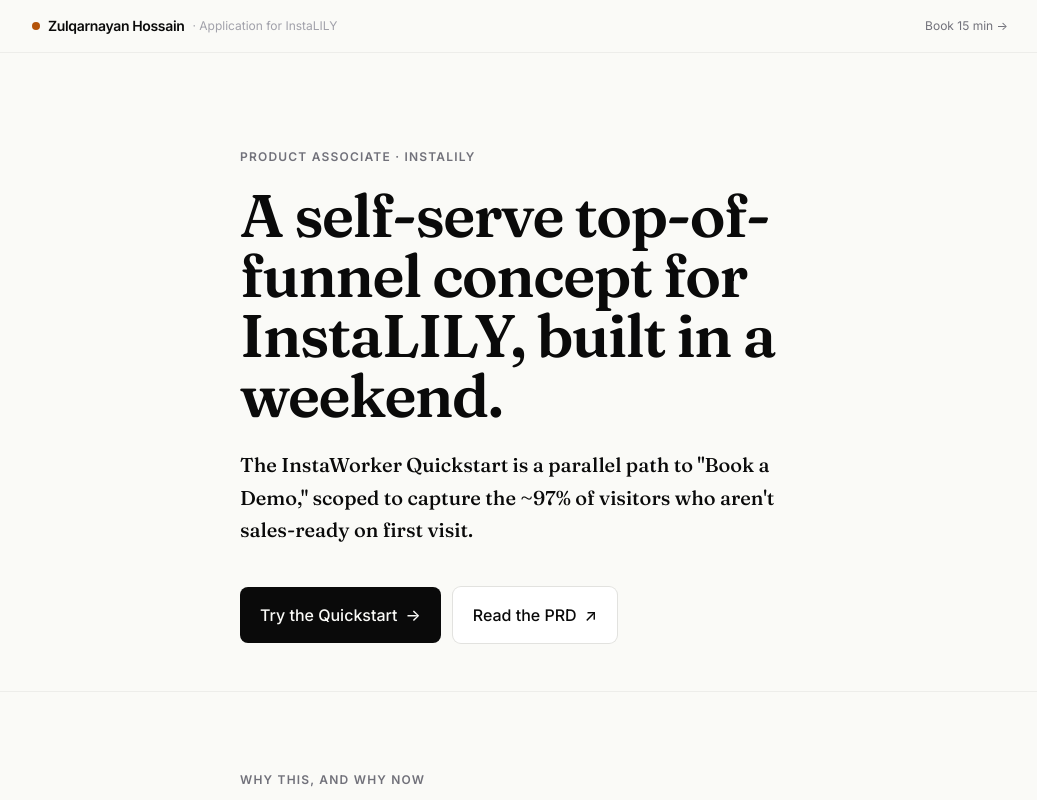
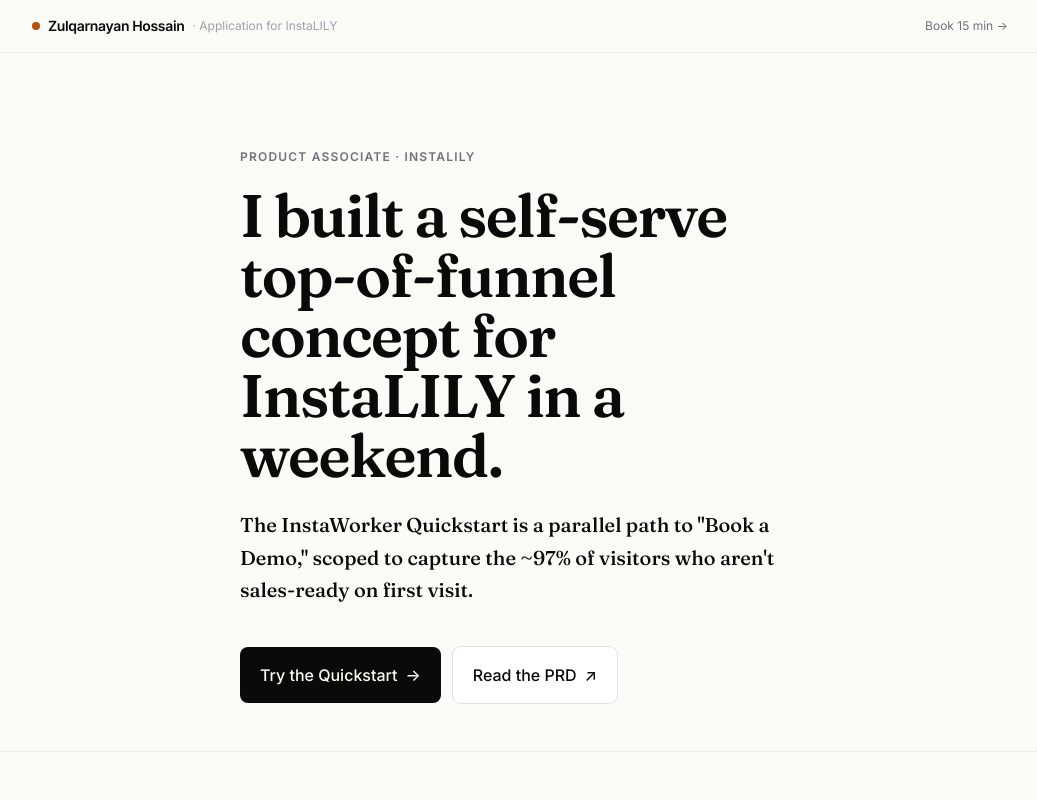
Before and after one commit to hossaizn/instalily-quickstart, a React (Vite) app: page / in a window 1280 px wide. Shown: the top 800 px of the page, without its empty margins (120-1157 px from the left). Built offline with nearby package versions, Linux system fonts and the light colour scheme.

Commit message:
fix(hub): restore 'I built' opener on hero h1 (self-starter signal) while keeping the additive framing

```diff
--- a/src/pages/ApplicationHub.tsx
+++ b/src/pages/ApplicationHub.tsx
@@ -26,7 +26,7 @@
       <section className="container-prose pt-16 md:pt-24 pb-12">
         <p className="label mb-5">Product Associate · InstaLILY</p>
         <h1 className="text-4xl md:text-6xl font-semibold leading-[1.02] mb-6 tracking-tight">
-          A self-serve top-of-funnel concept for InstaLILY, built in a weekend.
+          I built a self-serve top-of-funnel concept for InstaLILY in a weekend.
         </h1>
         <p className="text-xl text-ink leading-relaxed font-serif">
           The InstaWorker Quickstart is a parallel path to "Book a Demo," scoped to capture the ~97% of visitors who aren't sales-ready on first visit.
```
